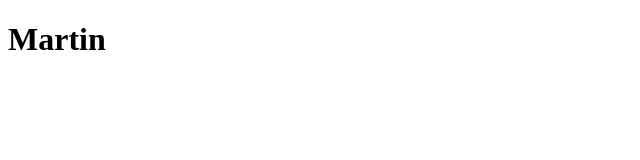
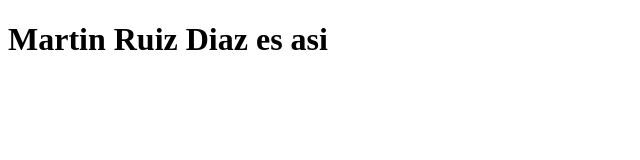
Before and after one commit to ruizdiazmartin/Capacitacion, a plain HTML site: page Index.html in a window 1280 px wide. Shown: the whole page, without its empty margins (0-640 px from the left). Drawn offline with Linux system fonts and the light colour scheme.

Commit message:
Ultimo cambio

```diff
--- a/Index.html
+++ b/Index.html
@@ -8,7 +8,7 @@
 </head>
 
 <body>
-    <h1>Martin </h1>
+    <h1>Martin Ruiz Diaz es asi</h1>
 </body>
 
 </html>
```
